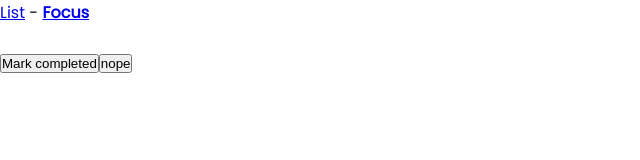
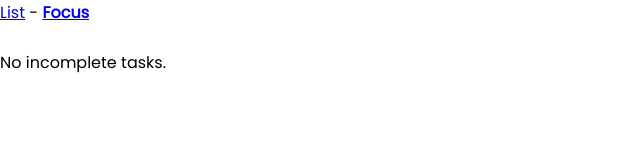
Before and after one commit to carlosgl93/TypeScript-TodoList, a React (Create React App) app: page /focus in a window 1280 px wide. Shown: the top 160 px of the page, without its empty margins (0-640 px from the left). Built offline with nearby package versions, Linux system fonts and the light colour scheme.

Commit message:
Fix type error

```diff
--- a/src/App.tsx
+++ b/src/App.tsx
@@ -53,7 +53,7 @@ const App: React.FC = () => {
     setFocusedTaskId(shuffle(tasks.filter((task) => !task.isComplete))[0]?.id);
   };
 
-  const focusedTask = () => tasks.find((task) => task.id === focusedTaskId);
+  const focusedTask = tasks.find((task) => task.id === focusedTaskId);
 
   const tasksApi = {
     addTask,
```
